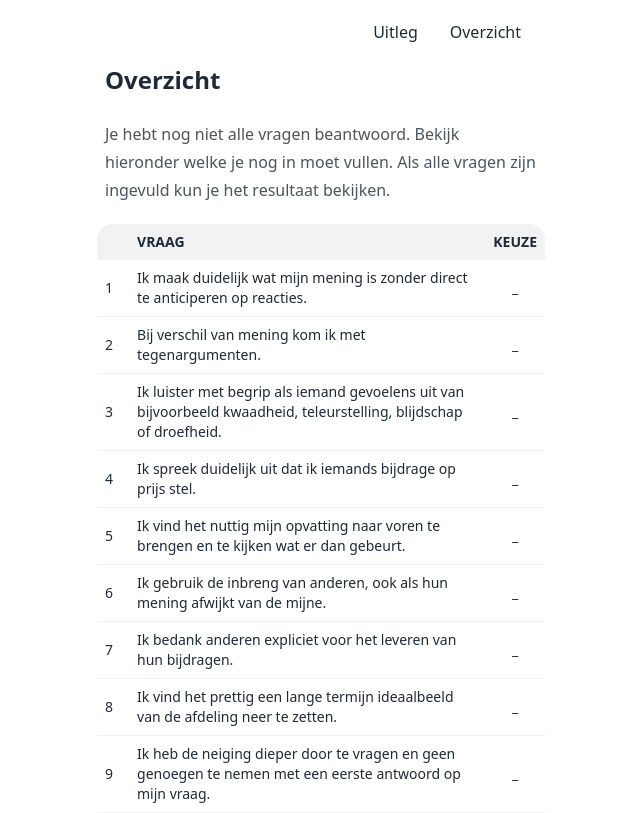
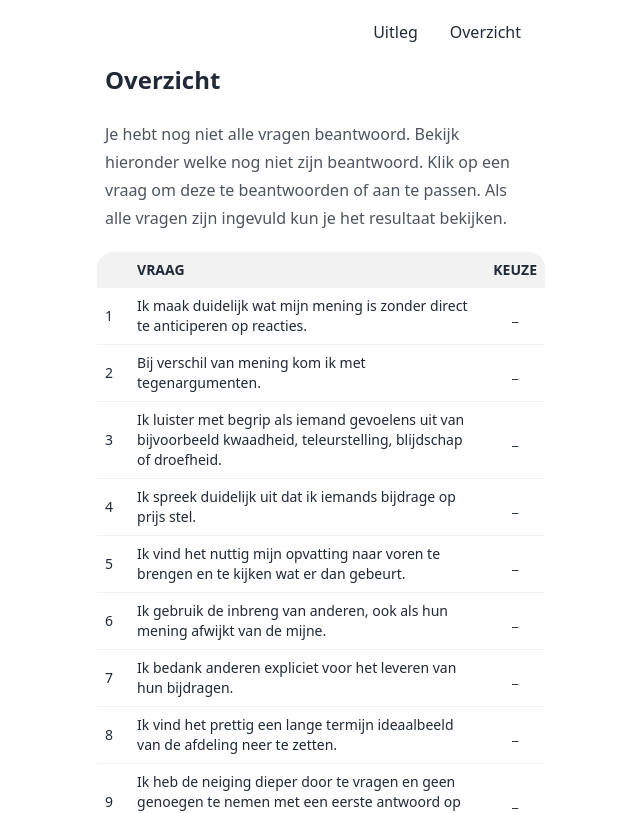
Before and after one commit to joris-van-dijk/pl-questionnaire, a Next.js app: page /questions in a window 1280 px wide. Shown: the top 813 px of the page, without its empty margins (319-959 px from the left). Built offline with nearby package versions, Linux system fonts and the light colour scheme.

Commit message:
xplain overview

```diff
--- a/pages/questions/index.js
+++ b/pages/questions/index.js
@@ -22,15 +22,17 @@ export default function AllQuestions({ answers, data }) {
           Klik op een vraag als je deze nog aan wilt passen, of ga naar het resultaat via de knop onderaan de
           pagina.</p>
         <p className={complete ? "hidden" : "whitespace-normal"}>Je hebt nog niet alle vragen beantwoord. Bekijk
-          hieronder welke je nog in moet vullen. Als alle vragen zijn ingevuld kun je het resultaat bekijken.</p>
+          hieronder welke nog niet zijn beantwoord. Klik op een vraag om deze te beantwoorden of aan te passen. Als alle
+          vragen zijn
+          ingevuld kun je het resultaat bekijken.</p>
       </div>
       <table className="table table-compact w-full mb-5">
         <thead>
-          <tr>
-            <th/>
-            <th>Vraag</th>
-            <th className="text-center">Keuze</th>
-          </tr>
+        <tr>
+          <th/>
+          <th>Vraag</th>
+          <th className="text-center">Keuze</th>
+        </tr>
         </thead>
         <tbody>
         {
```
